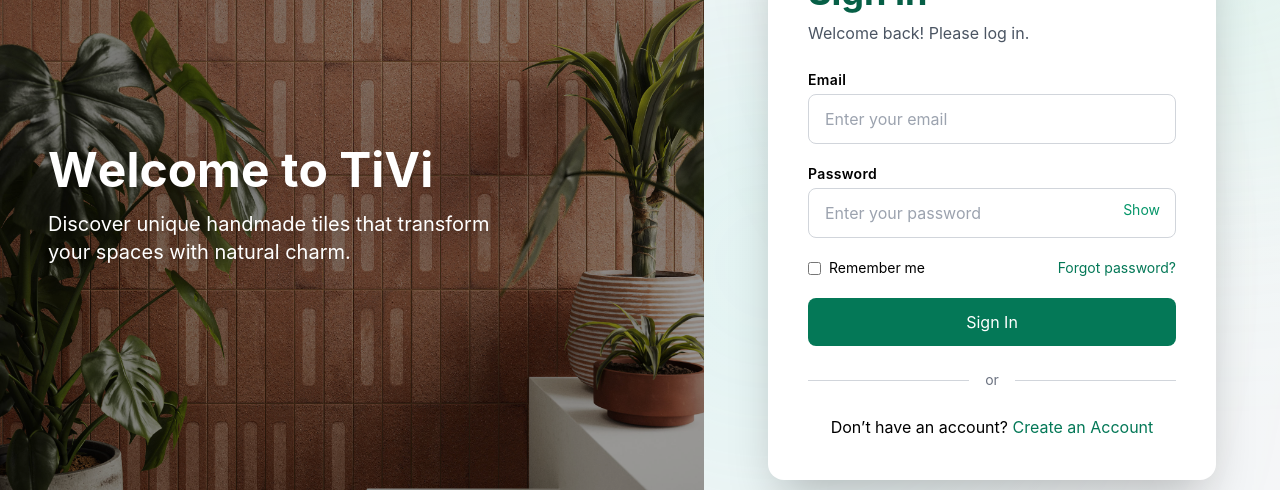
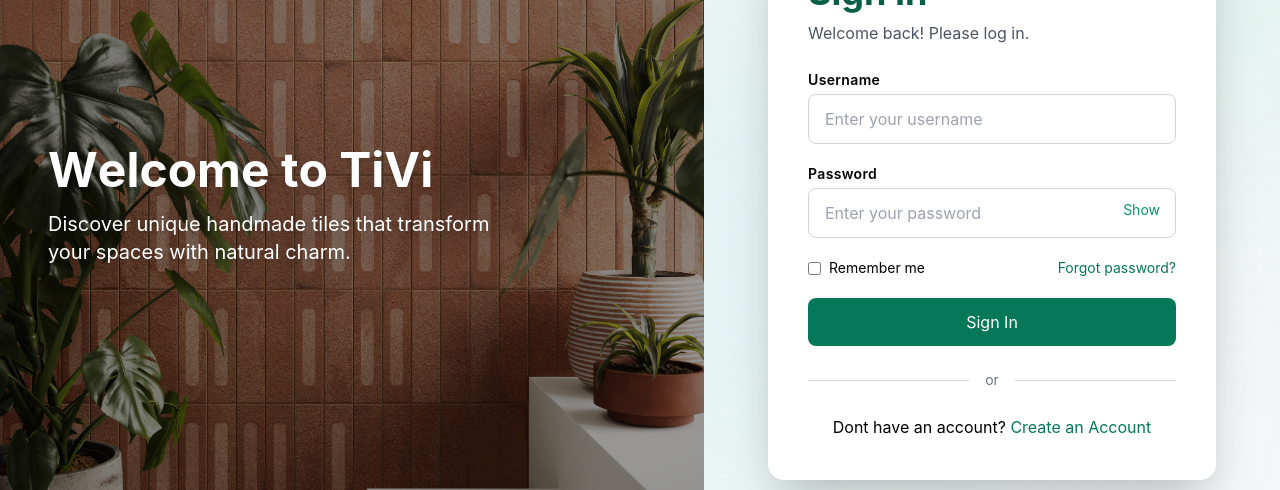
Before and after one commit to KARLE-ATHARVA/SVIK, a React (Create React App) app in the folder my-app/: page / in a window 1280 px wide. Shown: the part 194-684 px from the top of the page. Built offline with nearby package versions, Linux system fonts and the light colour scheme.

Commit message:
Update LoginPage.jsx

```diff
--- a/my-app/src/pages/LoginPage.jsx
+++ b/my-app/src/pages/LoginPage.jsx
@@ -1,33 +1,62 @@
 import React, { useState } from 'react';
 import { useNavigate } from 'react-router-dom';
 import { motion } from 'framer-motion';
+import axios from 'axios';
 import leftImage from '../assets/left_image.jpg';
-
+const baseURL = process.env.REACT_APP_API_BASE_URL;
 export default function LoginPage() {
   const navigate = useNavigate();
   const [showPassword, setShowPassword] = useState(false);
-  const [email, setEmail] = useState('');
+  const [username, setUsername] = useState('');
   const [password, setPassword] = useState('');
+  const [errorMsg, setErrorMsg] = useState('');
 
-  const handleLogin = (e) => {
+  const handleLogin = async (e) => {
     e.preventDefault();
-    if (email && password) {
+    setErrorMsg('');
+
+    if (!username || !password) {
+      setErrorMsg('Please enter both username and password');
+      return;
+    }
+
+    try {
+      const response = await axios.post(`${baseURL}/Login`, {
+        username,
+        password
+      }, {
+        headers: {
+          'Content-Type': 'application/json'
+        }
+      });
+
+      if (typeof response.data === 'string') {
+        setErrorMsg(response.data);
+      } else {
+
+        const { pgatoken, userid, username: name } = response.data;
+        localStorage.setItem('token', pgatoken);
+        localStorage.setItem('userid', userid);
+        localStorage.setItem('username', username);
         navigate('/dashboard');
-    } else {
-      alert('Please enter both email and password');
+      }
+    } catch (error) {
+      console.error(error);
+      setErrorMsg('Server error. Please try again.');
     }
   };
 
-  const registerAccount=()=>{
+  const registerAccount = () => {
+    navigate('/register');
+  };
 
-    navigate('/register');
-  }
   const headingContainer = {
     hidden: {},
     visible: {
       transition: { staggerChildren: 0.05 }
     }
   };
+
   const letter = {
     hidden: { opacity: 0, y: `0.25em` },
     visible: {
@@ -39,8 +68,7 @@
 
   return (
     <div className="flex flex-col md:flex-row min-h-screen overflow-hidden font-sans bg-gray-100">
-
-      {/* ✅ LEFT SECTION with subtle zoom animation */}
+      {/* LEFT SECTION */}
       <div className="relative md:w-[55%] h-64 md:h-auto overflow-hidden rounded-br-[40px] rounded-tr-[40px]">
         <motion.img
           src={leftImage}
@@ -82,10 +110,8 @@
         </motion.div>
       </div>
 
-      {/* ✅ RIGHT SECTION */}
-{/* ✅ RIGHT SECTION: Polished Form with premium touches */}
+      {/* RIGHT SECTION */}
       <div className="relative md:w-[45%] flex items-center justify-center p-6 md:p-12 overflow-hidden">
-  {/* Soft blurred blobs behind form */}
         <div className="absolute -top-32 -right-32 w-96 h-96 bg-emerald-300 rounded-full filter blur-[160px] opacity-40 z-0"></div>
         <div className="absolute top-1/3 -left-32 w-96 h-96 bg-teal-300 rounded-full filter blur-[160px] opacity-30 z-0"></div>
         <div className="absolute inset-0 bg-gradient-to-br from-transparent to-white opacity-20 z-0"></div>
@@ -97,18 +123,16 @@
           className="w-full max-w-md p-8 md:p-10 bg-white rounded-2xl shadow-2xl relative z-10"
         >
           <h1 className="text-4xl font-bold mb-2 text-emerald-800">Sign In</h1>
-    <p className="text-gray-600 mb-6 leading-relaxed">
-      Welcome back! Please log in.
-    </p>
+          <p className="text-gray-600 mb-6 leading-relaxed">Welcome back! Please log in.</p>
 
           <form onSubmit={handleLogin} className="space-y-5">
             <div>
-        <label className="block text-sm font-semibold mb-1 tracking-wide">Email</label>
+              <label className="block text-sm font-semibold mb-1 tracking-wide">Username</label>
               <input
-          type="email"
-          placeholder="Enter your email"
-          value={email}
-          onChange={(e) => setEmail(e.target.value)}
+                type="text"
+                placeholder="Enter your username"
+                value={username}
+                onChange={(e) => setUsername(e.target.value)}
                 className="w-full border border-gray-300 rounded-lg py-3 px-4 focus:outline-none focus:ring-2 focus:ring-emerald-400 transition"
               />
             </div>
@@ -135,10 +159,12 @@
                 <input type="checkbox" className="mr-2" />
                 Remember me
               </label>
-        <a href="#" className="text-emerald-700 hover:underline">
-          Forgot password?
-        </a>
+              <a href="#" className="text-emerald-700 hover:underline">Forgot password?</a>
             </div>
+
+            {errorMsg && (
+              <p className="text-red-600 text-sm mt-1">{errorMsg}</p>
+            )}
 
             <button
               type="submit"
@@ -154,26 +180,14 @@
             <hr className="flex-grow border-gray-300" />
           </div>
 
-   {/* <button className="w-full flex items-center justify-center border border-gray-300 py-3 rounded-lg hover:bg-gray-50 transition">
-      <img
-        src="https://upload.wikimedia.org/wikipedia/commons/thumb/5/53/Google_%22G%22_Logo.svg/512px-Google_%22G%22_Logo.svg.png"
-        alt="Google"
-        className="w-5 h-5 mr-3"
-      />
-      Sign in with Google
-    </button> */}
-
           <p className="text-center text-base mt-6 leading-relaxed">
-  Don’t have an account?{' '}
+            Dont have an account?{' '}
             <a href="#" className="text-emerald-700 hover:underline" onClick={registerAccount}>
               Create an Account
             </a>
           </p>
-
         </motion.div>
       </div>
-
-
     </div>
   );
 }
```
Lines whose indentation alone changed are shown as unchanged.
